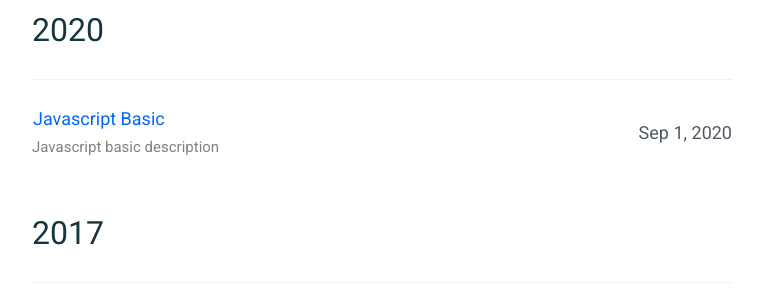
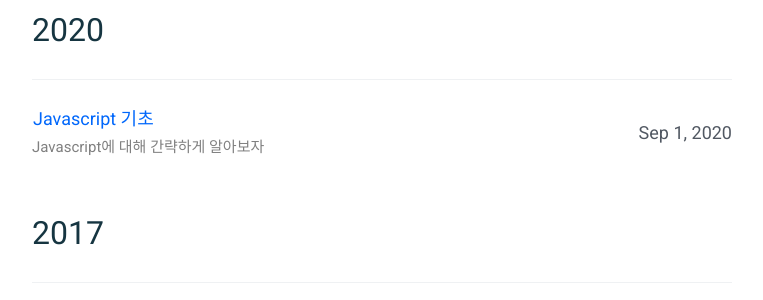
Before and after one commit to absolutelyfullycapable/absolutelyfullycapable.github.io, a Jekyll site: the page built from index.html, in a window 1280 px wide. Shown: the part 344-644 px from the top of the page, without its empty margins (258-1021 px from the left). Built offline with Jekyll 4.4.1, drawn with Linux system fonts in a browser that asks for light colours.

Commit message:
modify post

```diff
--- a/_posts/2020-09-01-javascript-basic.md
+++ b/_posts/2020-09-01-javascript-basic.md
@@ -1,16 +1,19 @@
 ---
 layout: post
-title: "Javascript Basic"
-description: "Javascript basic description"
+title: "Javascript 기초"
+description: "Javascript에 대해 간략하게 알아보자"
 date: 2020-09-01
 tags: javascript
 comments: false
 ---
 
+
 **자바스크립트**
 - 웹 문서를 동적으로 제어하기 위해 고안된 프로그래밍 언어
 
+
 - - -
+
 
 # 특징
 - 프로그램을 한 줄마다 기계어로 번역해서 실행하는 **인터프리터 언어**
@@ -22,7 +25,9 @@ comments: false
 - 클로저를 정의
 - **CSS보다 우선 순위 높음**
 
+
 - - -
+
 
 # 역할
 - 요소의 추가 및 삭제
@@ -33,7 +38,9 @@ comments: false
 - 웹 브라우저 제어 및 쿠키 등의 설정과 조회
 - AJAX 기술을 이용한 웹 서버와의 통신
 
+
 - - -
+
 
 # 프로그램 작성 방법 및 주의 사항
 1. 유니코드 문자로 작성
@@ -50,7 +57,9 @@ comments: false
 
 	- `` /* */ : 여러 문장일 때 ``
 
+
 - - -
+
 
 # 자바스크립트 포함 방법
 1. HTML 문서 내부에 코드 직접 작성
```
